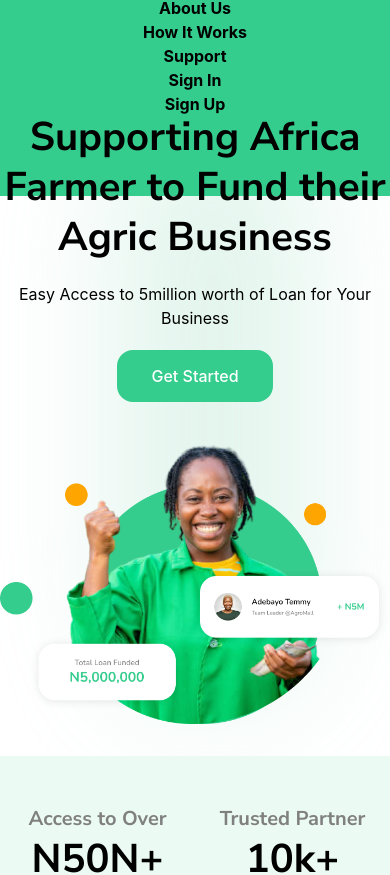
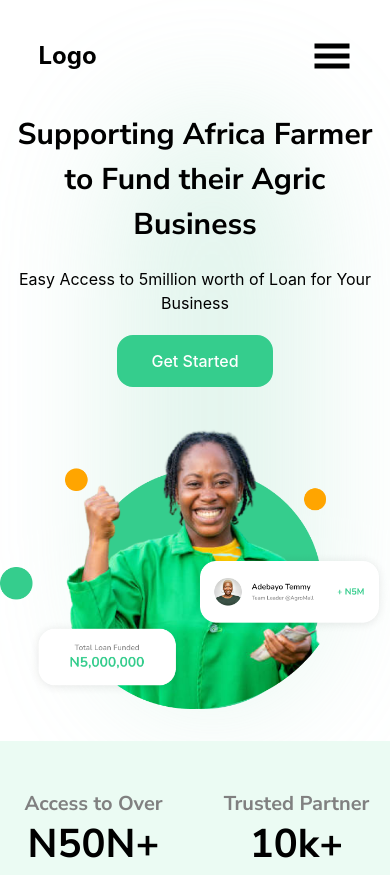
Before and after one commit to Toshmoney/smartfarmer, a React (Create React App) app in the folder client-side/: page / in a window 390 px wide. Shown: the top 875 px of the page. Built offline with nearby package versions, Linux system fonts and the light colour scheme; a web font is replaced by a local one.

Commit message:
landing page done

```diff
--- a/client-side/src/Components/Header/Header.jsx
+++ b/client-side/src/Components/Header/Header.jsx
@@ -1,7 +1,12 @@
-import React from 'react'
+import React, { useState } from 'react'
 import {GiHamburgerMenu} from 'react-icons/gi'
+import {FiX} from 'react-icons/fi'
 
 const Header = () => {
+    const [toggle, setToggle] = useState(false);
+    const handleClick = () =>{
+        setToggle(!toggle)
+    }
   return (
     <div className="w-100 flex items-center py-9 justify-center">
             <div className="flex justify-between w-[70%] items-center">
@@ -21,18 +26,16 @@ const Header = () => {
                 </div>
                 {/* ===========mobile-nave ====================== */}
             </div>
-            <div className="lg:hidden">
-                <GiHamburgerMenu className="svg"/>
+            <div onClick={handleClick} className="lg:hidden cursor-pointer ">
+                {toggle? <FiX/>:<GiHamburgerMenu className="svg"/>}
             </div>
 
-            <div className="w-full h-100vh bg-[#35CD8D] py-20 flex-col items-center justify-center absolute lg:hidden">
-                <div className="flex flex-col items-center">
-                    <a className="font-bold hover:text-[#35CD8D] ease-in duration-300" href="">About Us</a>
-                    <a className="font-bold hover:text-[#35CD8D] ease-in duration-300" href="">How It Works</a>
-                    <a className="font-bold hover:text-[#35CD8D] ease-in duration-300" href="">Support</a>
-                    <a className="font-bold hover:text-[#35CD8D] ease-in duration-300" href="">Sign In</a>
-                    <a className="font-bold hover:text-[#35CD8D] ease-in duration-300" href="">Sign Up</a>
-                </div>
+            <div className={toggle? "toggle-sub":"toggle"}>
+                <a className="font-bold hover:text-[#fff] ease-in duration-300" href="">About Us</a>
+                <a className="font-bold hover:text-[#fff] ease-in duration-300" href="">How It Works</a>
+                <a className="font-bold hover:text-[#fff] ease-in duration-300" href="">Support</a>
+                <a className="font-bold hover:text-[#fff] ease-in duration-300" href="">Sign In</a>
+                <a className="font-bold hover:text-[#fff] ease-in duration-300" href="">Sign Up</a>
             </div>
         </div>
   )
--- a/client-side/src/Components/Hero/Hero.jsx
+++ b/client-side/src/Components/Hero/Hero.jsx
@@ -7,7 +7,7 @@ const Hero = () =>{
         <>
             <div className=' container  flex flex-col md:flex-col w-full lg:flex lg:w-full lg:flex-row items-center relative'>
                 <div className='w-full flex-col items-center lg:w-1/2 lg:text-left space-y-5'>
-                    <h1 className='head w-[100%] text-xl lg:w-[55%] lg:text-4xl  md:w-[100%] md:text-xl '>Supporting Africa Farmer to Fund their Agric Business</h1>
+                    <h1 className='nunito w-[100%] text-[30px] lg:w-[55%]  md:w-[100%] lg:text-4xl '>Supporting Africa Farmer to Fund their Agric Business</h1>
                     <p>Easy Access to 5million worth of Loan for Your Business</p>
                     <div>
                         <button className='btn text-white'>Get Started</button>
@@ -16,7 +16,7 @@ const Hero = () =>{
                 <img className='w-full lg:w-1/2' src={hero} alt="" />
                 <div className='absolute w-[50%] h-[70vh] bg-[#9fddc3] right-20 blur-3xl -z-20 rounded-full opacity-30'></div>
             </div>
-            <div className="grid grid-cols-2 bg-[#EBFBF3] py-12 mt-[2rem] md:mt-[2rem] lg:mt-[4rem] mb-[3rem] lg:grid-cols-4">
+            <div className="grid grid-cols-2 bg-[#EBFBF3] py-12 mt-[2rem] md:mt-[2rem] lg:mt-[4rem] mb-[3rem] lg:grid-cols-4 gap-4">
                 <div>
                     <p className="hero-para">Access to Over</p>
                     <h1 className="head">N50N+</h1>
--- a/client-side/src/index.css
+++ b/client-side/src/index.css
@@ -70,7 +70,34 @@ svg{
   background-color: white;
   color: green;
 }
-
 .nunito{
   font-family: "Nunito Sans";
 }
+.toggle{
+  display: flex;
+  flex-direction: column;
+  align-items: center;
+  width: 100%;
+  height: 0vh;
+  background-color: green;
+  position: absolute;
+  top: 10%;
+  z-index: 10;
+  justify-content: space-around;
+  overflow: hidden;
+  transition: 2s ease-in;
+}
+.toggle-sub{
+  display: flex;
+  flex-direction: column;
+  align-items: center;
+  width: 100%;
+  height: 60vh;
+  background-color: green;
+  position: absolute;
+  top: 10%;
+  z-index: 10;
+  justify-content: space-around;
+  overflow: hidden;
+  transition: 2s ease-in;
+}
```
